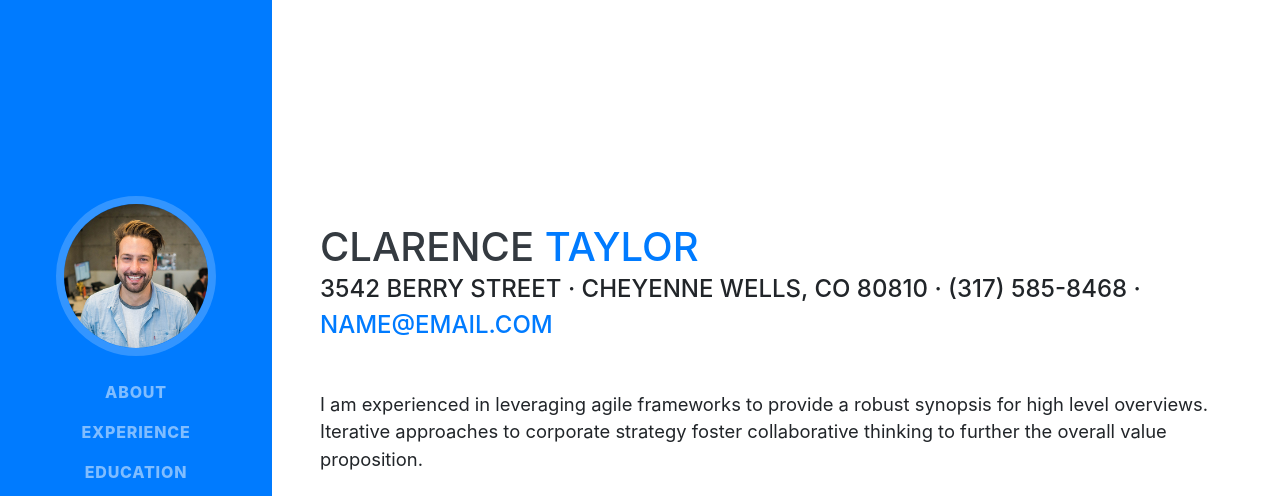
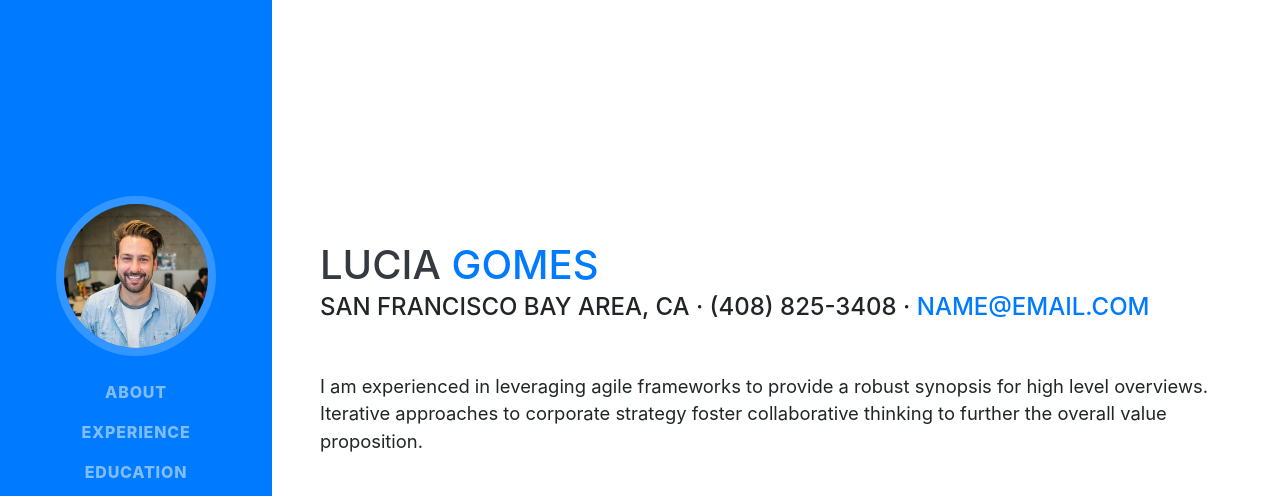
Before and after one commit to luciargomes/luciargomes.github.io, a website with bundled scripts: page index.html in a window 1280 px wide. Shown: the top 496 px of the page. Built offline with nearby package versions, Linux system fonts and the light colour scheme; a web font is replaced by a local one.

Commit message:
changed name and location

```diff
--- a/index.html
+++ b/index.html
@@ -27,7 +27,7 @@
 
   <nav class="navbar navbar-expand-lg navbar-dark bg-primary fixed-top" id="sideNav">
     <a class="navbar-brand js-scroll-trigger" href="#page-top">
-      <span class="d-block d-lg-none">Clarence Taylor</span>
+      <span class="d-block d-lg-none">Lucia Gomes</span>
       <span class="d-none d-lg-block">
         <img class="img-fluid img-profile rounded-circle mx-auto mb-2" src="img/profile.jpg" alt="">
       </span>
@@ -63,10 +63,10 @@
 
     <section class="resume-section p-3 p-lg-5 d-flex align-items-center" id="about">
       <div class="w-100">
-        <h1 class="mb-0">Clarence
-          <span class="text-primary">Taylor</span>
+        <h1 class="mb-0">Lucia
+          <span class="text-primary">Gomes</span>
         </h1>
-        <div class="subheading mb-5">3542 Berry Street · Cheyenne Wells, CO 80810 · (317) 585-8468 ·
+        <div class="subheading mb-5">San Francisco Bay Area, CA · (408) 825-3408 ·
           <a href="mailto:name@email.com">name@email.com</a>
         </div>
         <p class="lead mb-5">I am experienced in leveraging agile frameworks to provide a robust synopsis for high level overviews. Iterative approaches to corporate strategy foster collaborative thinking to further the overall value proposition.</p>
```
